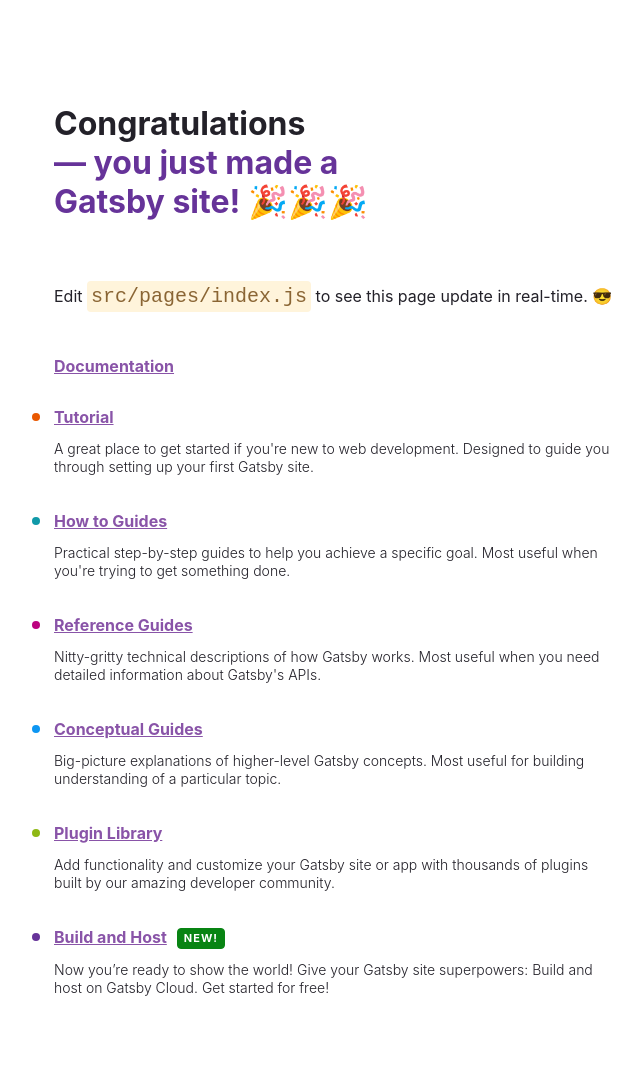
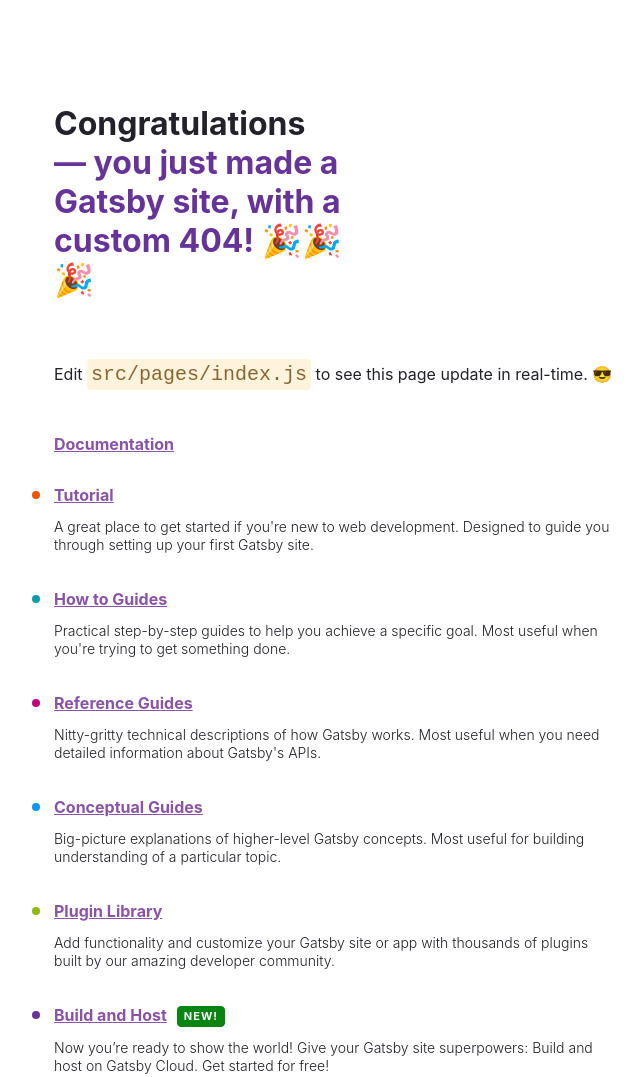
Before and after one commit to DSchau/404-example, a Gatsby site: page / in a window 1280 px wide. Shown: the top 1077 px of the page, without its empty margins (50-692 px from the left). Built offline with nearby package versions, Linux system fonts and the light colour scheme; Gatsby itself is replaced by a stand-in of ours.

Commit message:
Update index.js

```diff
--- a/src/pages/index.js
+++ b/src/pages/index.js
@@ -133,7 +133,7 @@
       <h1 style={headingStyles}>
         Congratulations
         <br />
-        <span style={headingAccentStyles}>— you just made a Gatsby site! </span>
+        <span style={headingAccentStyles}>— you just made a Gatsby site, with a custom 404! </span>
         <span role="img" aria-label="Party popper emojis">
           🎉🎉🎉
         </span>
```
